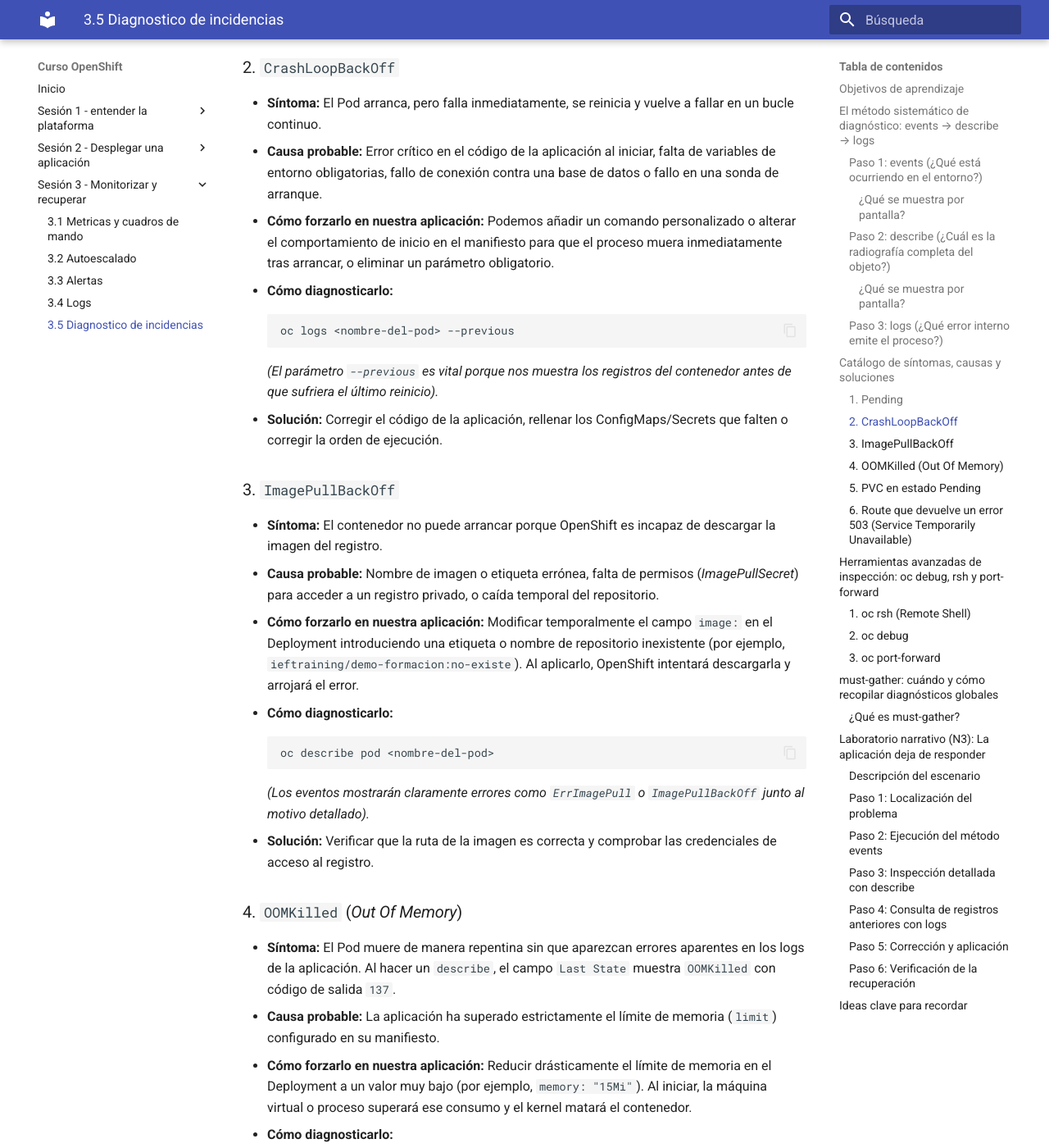
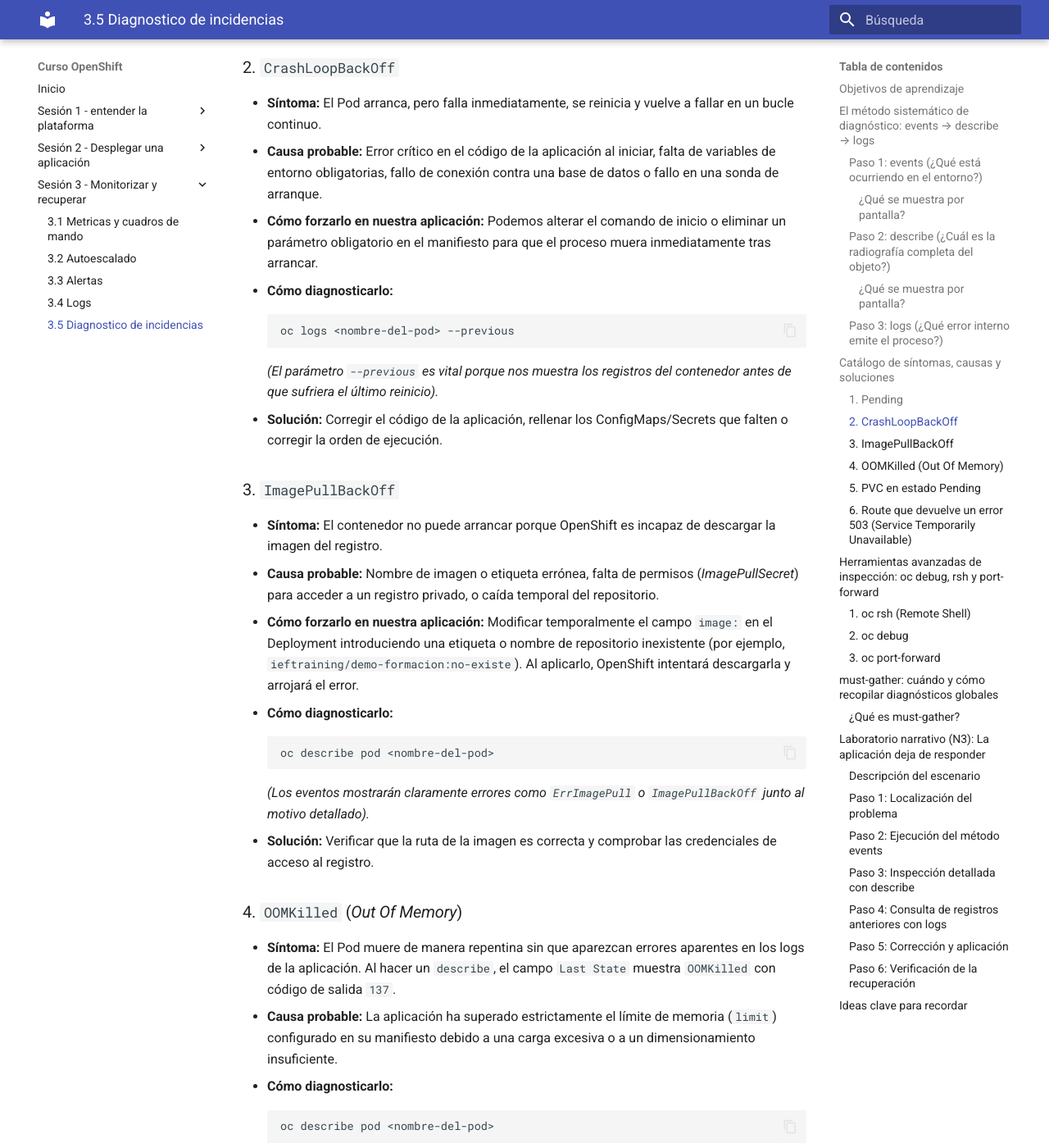
Before and after one commit to ieftraining/curso-openshift, an MkDocs documentation site: the page built from docs/sesion3/3.5 Diagnostico de incidencias.md, in a window 1280 px wide and 1400 px high, scrolled down 3419 px. Shown: the whole window at 82% size. Built offline with MkDocs 1.6.1 and Material for MkDocs 9.7.7, drawn with Linux system fonts in a browser that asks for light colours.

Commit message:
Add files via upload

````diff
--- a/docs/sesion3/3.5 Diagnostico de incidencias.md
+++ b/docs/sesion3/3.5 Diagnostico de incidencias.md
@@ -79,7 +79,7 @@ A continuación, analizamos los errores más habituales con los que se enfrentar
 ### 2. `CrashLoopBackOff`
 - **Síntoma:** El Pod arranca, pero falla inmediatamente, se reinicia y vuelve a fallar en un bucle continuo.
 - **Causa probable:** Error crítico en el código de la aplicación al iniciar, falta de variables de entorno obligatorias, fallo de conexión contra una base de datos o fallo en una sonda de arranque.
-- **Cómo forzarlo en nuestra aplicación:** Podemos añadir un comando personalizado o alterar el comportamiento de inicio en el manifiesto para que el proceso muera inmediatamente tras arrancar, o eliminar un parámetro obligatorio.
+- **Cómo forzarlo en nuestra aplicación:** Podemos alterar el comando de inicio o eliminar un parámetro obligatorio en el manifiesto para que el proceso muera inmediatamente tras arrancar.
 - **Cómo diagnosticarlo:**
   ```bash
   oc logs <nombre-del-pod> --previous
@@ -100,8 +100,7 @@ A continuación, analizamos los errores más habituales con los que se enfrentar
 
 ### 4. `OOMKilled` (*Out Of Memory*)
 - **Síntoma:** El Pod muere de manera repentina sin que aparezcan errores aparentes en los logs de la aplicación. Al hacer un `describe`, el campo `Last State` muestra `OOMKilled` con código de salida `137`.
-- **Causa probable:** La aplicación ha superado estrictamente el límite de memoria (`limit`) configurado en su manifiesto.
-- **Cómo forzarlo en nuestra aplicación:** Reducir drásticamente el límite de memoria en el Deployment a un valor muy bajo (por ejemplo, `memory: "15Mi"`). Al iniciar, la máquina virtual o proceso superará ese consumo y el kernel matará el contenedor.
+- **Causa probable:** La aplicación ha superado estrictamente el límite de memoria (`limit`) configurado en su manifiesto debido a una carga excesiva o a un dimensionamiento insuficiente.
 - **Cómo diagnosticarlo:**
   ```bash
   oc describe pod <nombre-del-pod>
````
